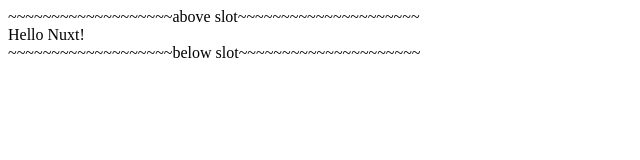
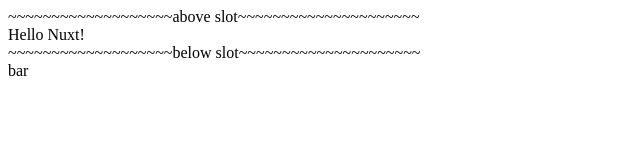
Before and after one commit to masaaa1011/vertification-nuxt3, a Nuxt app: page / in a window 1280 px wide. Shown: the top 160 px of the page, without its empty margins (0-640 px from the left). Built offline with nearby package versions, Linux system fonts and the light colour scheme.

Commit message:
added tutorial sources

```diff
--- a/app.vue
+++ b/app.vue
@@ -1,7 +1,13 @@
+
 <template>
   <div>
     <NuxtLayout name="layout">
       <NuxtPage />
     </NuxtLayout>
+    <div>{{ foo }}</div>
   </div>
 </template>
+
+<script setup>
+const foo = useFoo();
+</script>
--- /dev/null
+++ b/composables/shopify/fc.ts
@@ -0,0 +1 @@
+import Client, { Product } from 'shopify-buy'
--- /dev/null
+++ b/composables/shopify/types.ts
@@ -0,0 +1,7 @@
+import Client, { Product } from "shopify-buy";
+
+type IndexProps = {
+  products: Product[];
+};
+
+export { IndexProps }
--- /dev/null
+++ b/composables/useBar/supportingFile.ts
@@ -0,0 +1,4 @@
+// It will be available as useFoo() (camelCase of file name without extension)
+export default function () {
+    return useState('bar', () => 'bar')
+  }
--- /dev/null
+++ b/composables/useFoo.ts
@@ -0,0 +1,3 @@
+export const useFoo = () => {
+    return useState('foo', () => 'bar')
+  }
--- a/pages/index.vue
+++ b/pages/index.vue
@@ -2,15 +2,14 @@
 export default {
   data: () => {
     return {
-      message: 'Hello Nuxt!'
-    }
-  }
-}
+      message: "Hello Nuxt!",
+    };
+  },
+};
 </script>
+
 <template>
   <div>
-    {{message}}
+    {{ message }}
   </div>
 </template>
-<style>
-</style>
```
Also changed, not shown: composables/shopify/index.ts (added), composables/useBar/index.ts (added).
